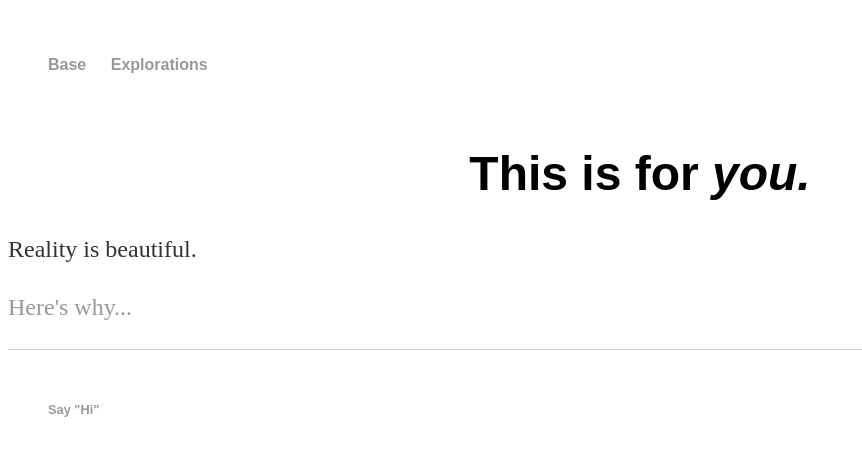
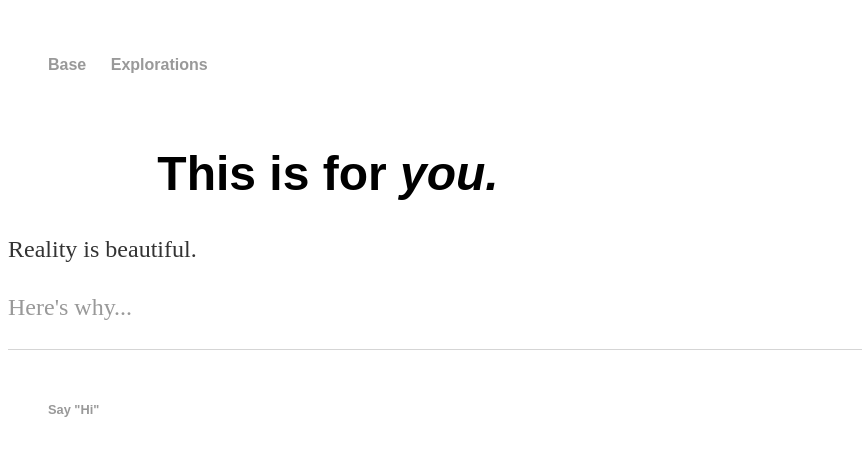
Before and after one commit to ray-dorai/ray-dorai.github.io, a Jekyll site: the page built from index.html, in a window 1280 px wide. Shown: the top 456 px of the page, without its empty margins (0-862 px from the left). Built offline with Jekyll 4.4.1, drawn with Linux system fonts in a browser that asks for light colours.

Commit message:
Update main.css

```diff
--- a/css/main.css
+++ b/css/main.css
@@ -3,11 +3,14 @@
 body {
     margin: auto;
     font-family: 'Fjord One', serif;
-    max-width: 60%vw;
+    max-width: 60vw;
     line-height: 1.6;
     font-size: smaller;
     color: #444;
     text-align: center;
+}
+div {
+  width: 50vw;
 }
 nav ul, footer ul {
     font-family: 'Fira Sans', sans-serif;
```
